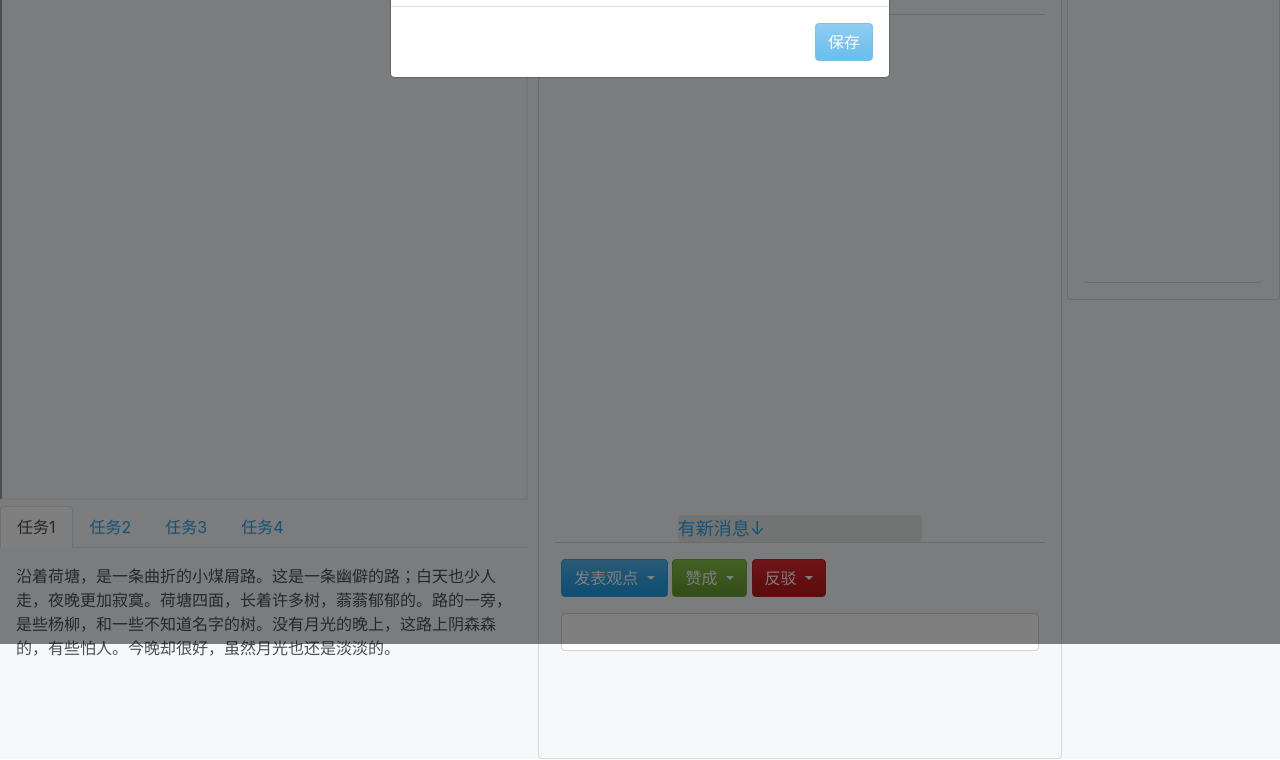
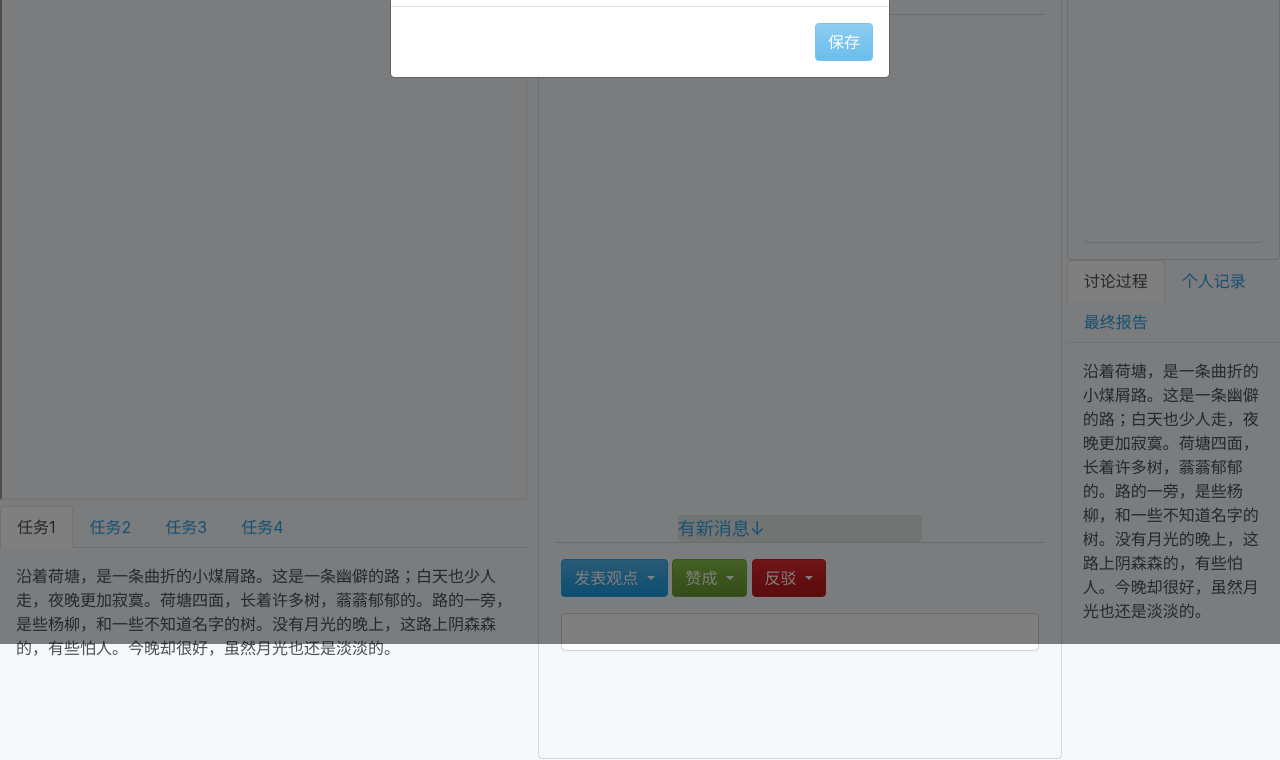
Before and after one commit to yangfanjun/chat-3030, a website: page views/index.html in a window 1280 px wide. Shown: the part 156-916 px from the top of the page. Drawn offline with Linux system fonts and the light colour scheme; no server answers; files whose address does not match are found by name.

Commit message:
2019-10-30 23:55:11

```diff
--- a/public/stylesheets/style.css
+++ b/public/stylesheets/style.css
@@ -122,7 +122,7 @@
     border: 1px solid rgba(0, 0, 0, 0.125);
     background-color: #f6f8fa;
     border-radius: 0.25rem;
-    height: 400px;
+    height: 360px;
     width: 100%;
     display: flex;
     flex-direction: column;
@@ -235,3 +235,8 @@
     border: 0;
     border-bottom: 1px solid rgba(0, 0, 0, 0.125);
 }
+
+.summary-info{
+    width: 100%;
+    height: 500px;
+}
--- a/views/index.html
+++ b/views/index.html
@@ -195,6 +195,38 @@
 
 
             </div>
+            <div class="summary-info">
+                <div class="nav-tip">
+                    <ul class="nav nav-tabs">
+                        <li class="nav-item">
+                            <a class="nav-link active" data-toggle="tab" href="#summary1">讨论过程</a>
+                        </li>
+                        <li class="nav-item">
+                            <a class="nav-link" data-toggle="tab" href="#summary2">个人记录</a>
+                        </li>
+                        <li class="nav-item">
+                            <a class="nav-link" data-toggle="tab" href="#summary3">最终报告</a>
+                        </li>
+                    </ul>
+                    <div id="myTabContent2" class="tab-content">
+                        <div class="tab-pane fade active show p-3 " id="summary1">
+                            <p>
+                                沿着荷塘，是一条曲折的小煤屑路。这是一条幽僻的路；白天也少人走，夜晚更加寂寞。荷塘四面，长着许多树，蓊蓊郁郁的。路的一旁，是些杨柳，和一些不知道名字的树。没有月光的晚上，这路上阴森森的，有些怕人。今晚却很好，虽然月光也还是淡淡的。
+                            </p>
+                        </div>
+                        <div class="tab-pane fade p-3" id="summary2">
+                            <p>
+                                桃树、杏树、梨树，你不让我，我不让你，都开满了花赶趟儿。红的像火，粉的像霞，白的像雪。花里带着甜味，闭了眼，树上仿佛已经满是桃儿、杏儿、梨儿！花下成千成百的蜜蜂嗡嗡地闹着，大小的蝴蝶飞来飞去。野花遍地是：杂样儿，有名字的，没名字的，散在草丛里，像眼睛，像星星，还眨呀眨的。
+                            </p>
+                        </div>
+                        <div class="tab-pane fade p-3" id="summary3">
+                            <p>
+                                在峡谷之间的吊桥上，站在满月的光辉里，我们呼唤你上来，来看那高悬在天上的月光，你却微笑拒绝了。斜倚在吊桥的另一端，在山壁的暗处，你说：“我从这里看你们就好了，因为，你们就包含了月光。
+                            </p>
+                        </div>
+                    </div>
+                </div>
+            </div>
         </div>
 
 
```
